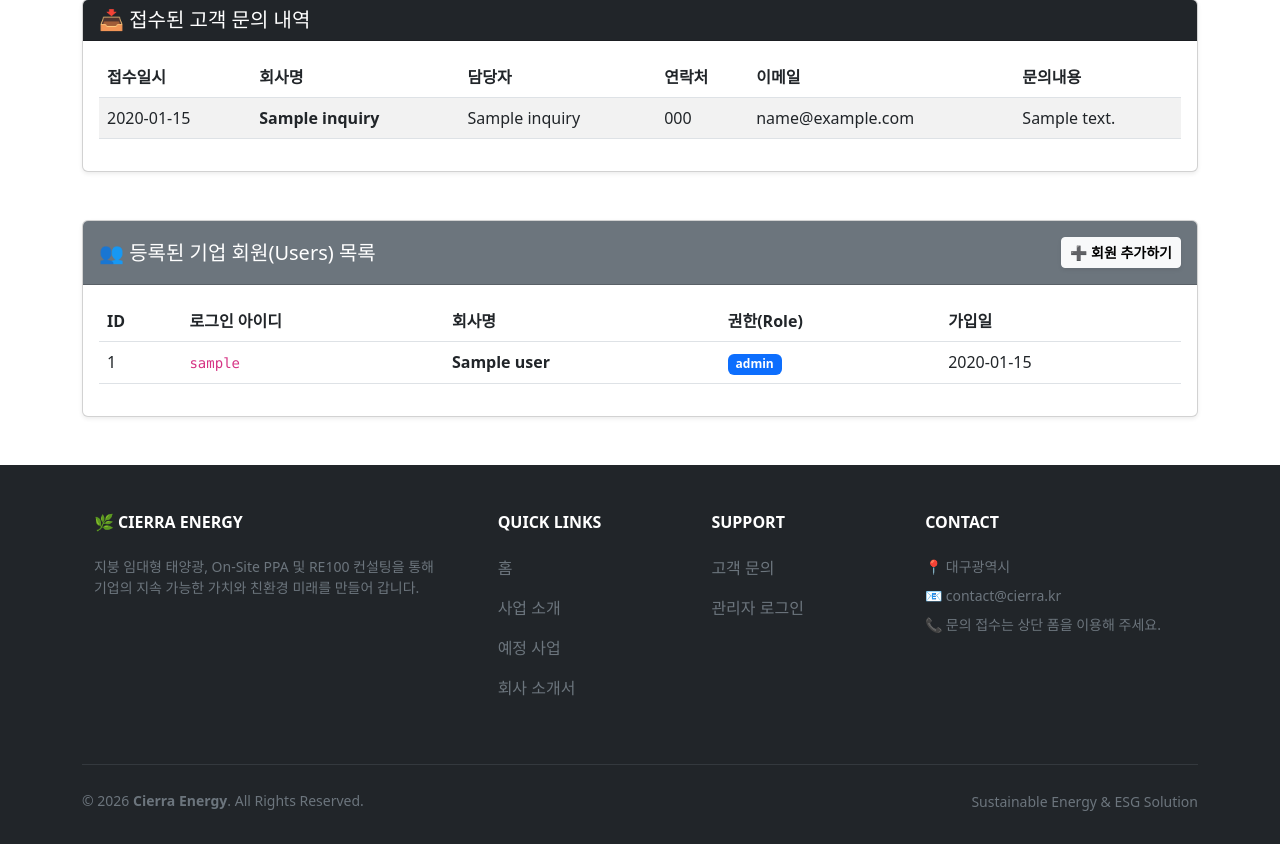
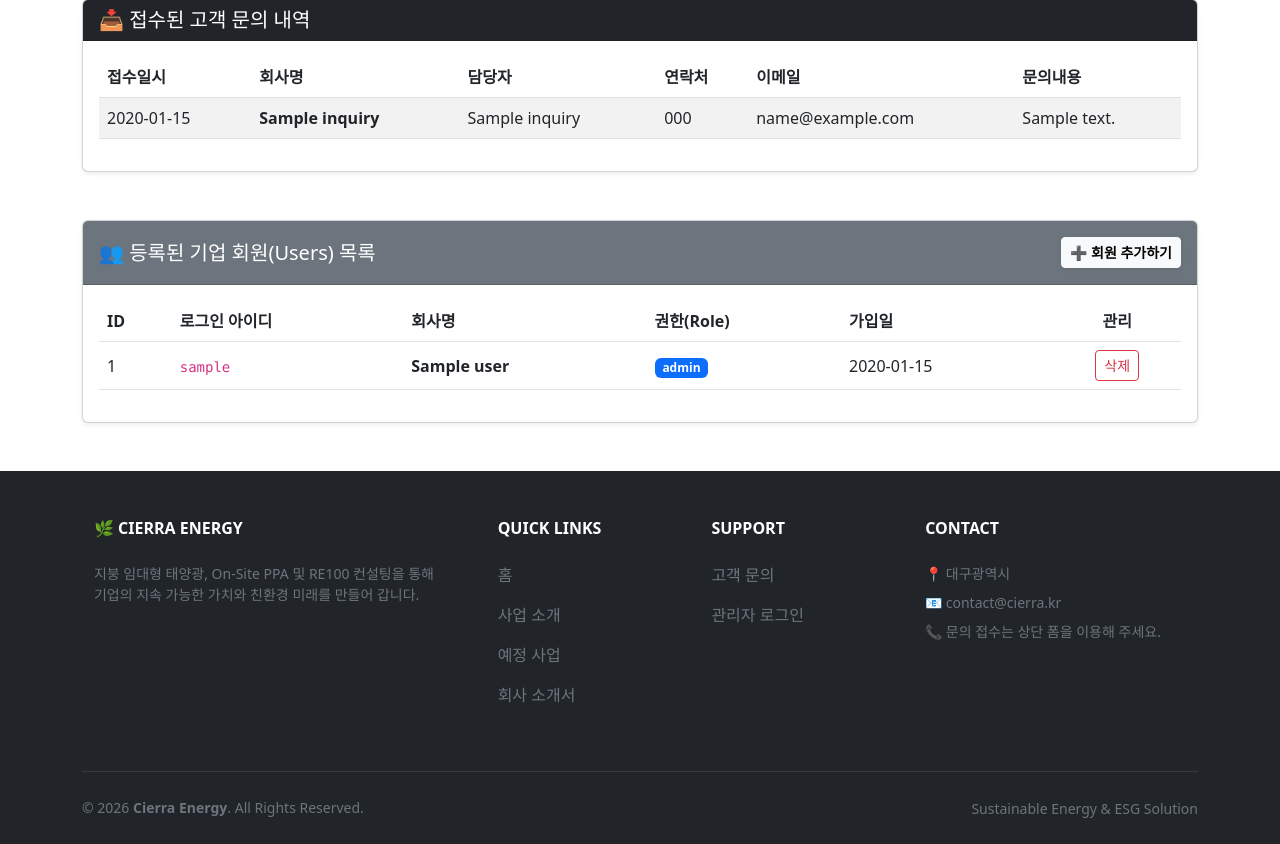
Before and after one commit to Rvnning/company-site, a Flask app: template templates/admin_dashboard.html in a window 1280 px wide. Shown: the part 175-1019 px from the top of the page. Before the commit the page ends 986 px from the top, so only its background shows below. Run offline with Flask 3, Linux system fonts and the light colour scheme; the template is opened without the code that fills it: most values are stand-ins (such as "Sample title", 1, 10 or a date in 2020); some libraries are stand-ins or nearby versions.

Commit message:
User Delete Button

```diff
--- a/app.py
+++ b/app.py
@@ -183,5 +183,18 @@ def add_user():
 
     return redirect(url_for('add_user'))
 
+@app.route('/dashboard/admin/delete-user/<user_id>', methods=['POST'])
+@admin_required
+def delete_user(user_id):
+    try:
+        # Supabase users 테이블에서 해당 ID의 회원 삭제
+        supabase.table('users').delete().eq('id', user_id).execute()
+        flash('회원이 성공적으로 삭제되었습니다.', 'success')
+    except Exception as e:
+        print("회원 삭제 에러:", e)
+        flash('회원 삭제 중 오류가 발생했습니다.', 'danger')
+
+    return redirect(url_for('admin_dashboard'))
+
 if __name__ == '__main__':
     app.run(debug=True)
--- a/templates/admin_dashboard.html
+++ b/templates/admin_dashboard.html
@@ -61,6 +61,7 @@
                     <th>회사명</th>
                     <th>권한(Role)</th>
                     <th>가입일</th>
+                    <th class="text-center">관리</th>
                 </tr>
             </thead>
             <tbody>
@@ -68,17 +69,24 @@
                 <tr>
                     <td>{{ user.id }}</td>
                     <td><code>{{ user.username }}</code></td>
-                    <td><strong>{{ user.company_name if user.company_name else '-' }}</strong></td>
+                    <td><strong>{{ user.company_name }}</strong></td>
                     <td>
                         <span class="badge bg-{{ 'danger' if user.role == 'admin' else 'primary' }}">
                             {{ user.role }}
                         </span>
                     </td>
                     <td>{{ user.created_at[:10] if user.created_at else '-' }}</td>
+                    <td class="text-center">
+                        <!-- 실수로 클릭하는 것을 방지하기 위한 간단한 자바스크립트 확인창 적용 -->
+                        <form action="/dashboard/admin/delete-user/{{ user.id }}" method="POST" class="d-inline" onsubmit="return confirm('정말 이 회원을 삭제하시겠습니까?');">
+                            <input type="hidden" name="csrf_token" value="{{ csrf_token() }}">
+                            <button type="submit" class="btn btn-outline-danger btn-sm">삭제</button>
+                        </form>
+                    </td>
                 </tr>
                 {% else %}
                 <tr>
-                    <td colspan="5" class="text-center text-muted">등록된 회원이 없습니다.</td>
+                    <td colspan="6" class="text-center text-muted">등록된 회원이 없습니다.</td>
                 </tr>
                 {% endfor %}
             </tbody>
```
